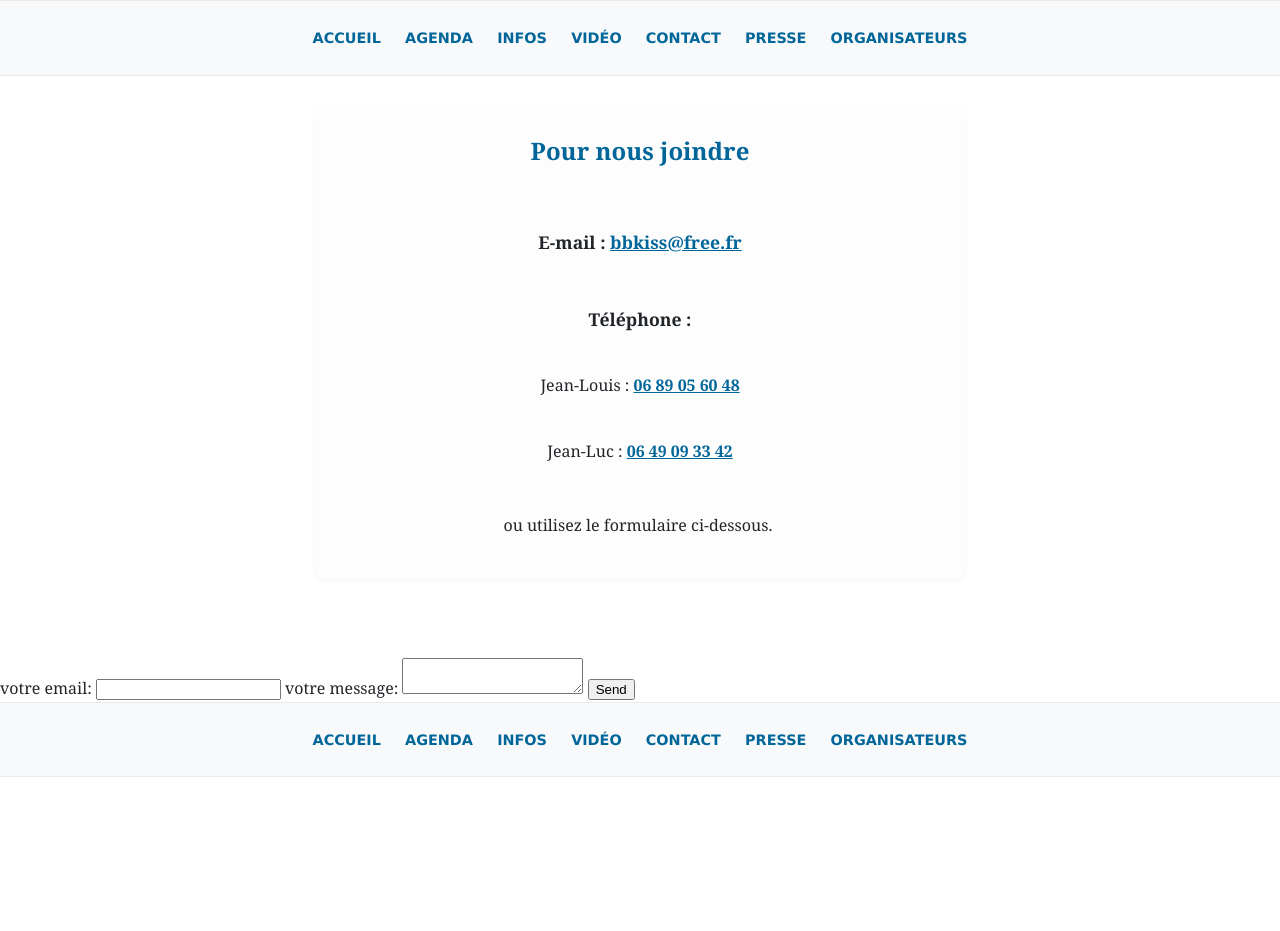
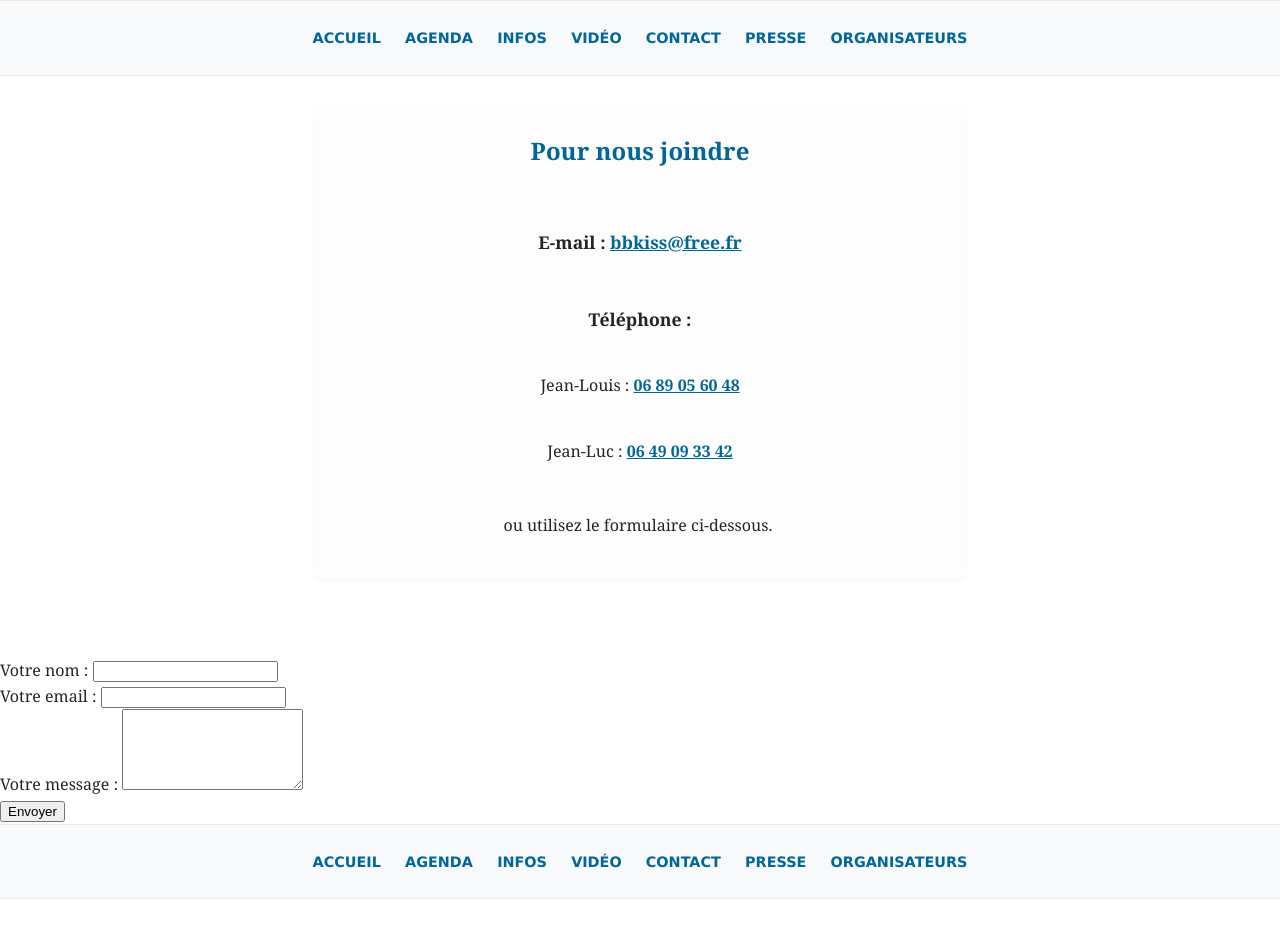
Before and after one commit to elleetlesjean/site, a plain HTML site: page formulaire.html in a window 1280 px wide. Before the commit the page ends 809 px from the top, so only its background shows below. Drawn offline with Linux system fonts and the light colour scheme.

Commit message:
Add files via upload

```diff
--- a/formulaire.html
+++ b/formulaire.html
@@ -35,20 +35,23 @@
   </main>
 
 	<!-- modify this form HTML and place wherever you want your form -->
-<form
-  action="https://formspree.io/f/xbgogype"
-  method="POST"
->
-  <label>
-    votre email:
-    <input type="email" name="email">
-  </label>
-  <label>
-    votre message:
-    <textarea name="message"></textarea>
-  </label>
-  <!-- your other form fields go here -->
-  <button type="submit">Send</button>
+<form action="https://formspree.io/f/xbgogype" method="POST">
+  <div>
+    <label for="name">Votre nom :</label>
+    <input type="text" id="name" name="name" required>
+  </div>
+
+  <div>
+    <label for="email">Votre email :</label>
+    <input type="email" id="email" name="email" required>
+  </div>
+
+  <div>
+    <label for="message">Votre message :</label>
+    <textarea id="message" name="message" rows="5" required></textarea>
+  </div>
+
+  <button type="submit">Envoyer</button>
 </form>
 
   <footer class="site-footer">
```
